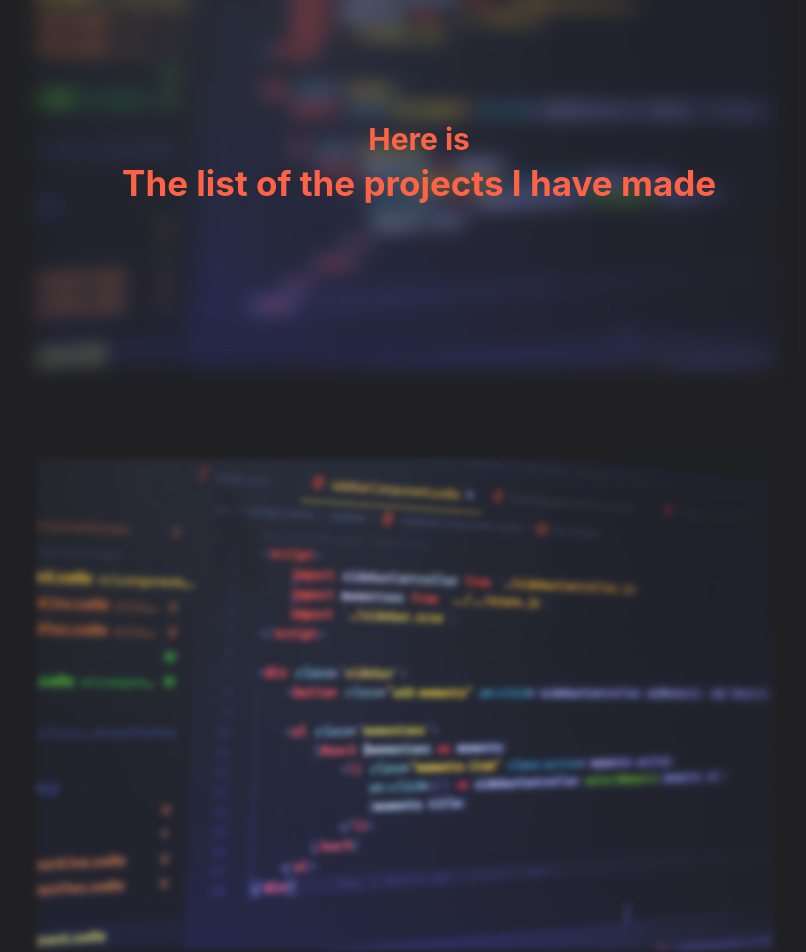
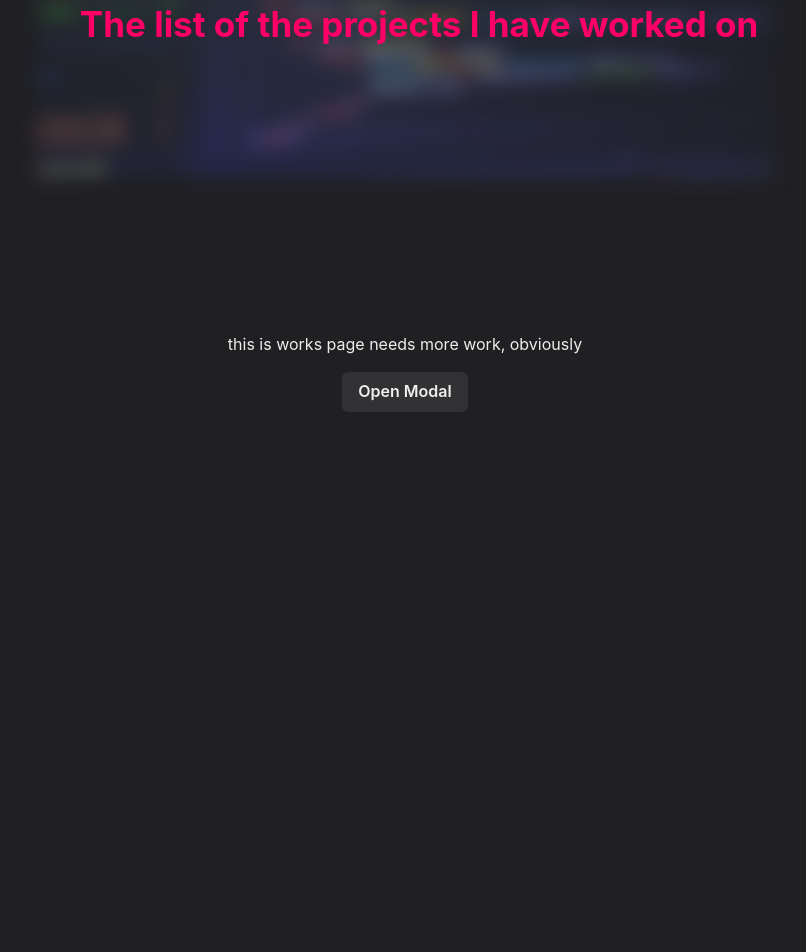
Before and after one commit to Kavi-D/Portfolio, a Next.js app in the folder app-local/: page /works in a window 1280 px wide. Shown: the part 180-1132 px from the top of the page, without its empty margins (235-1041 px from the left). After the commit the page ends 800 px from the top, so only its background shows below. Built offline with nearby package versions, Linux system fonts and the light colour scheme.

Commit message:
changed some styling issues and fixed sizing of images

```diff
--- a/app-local/pages/index.js
+++ b/app-local/pages/index.js
@@ -10,6 +10,7 @@ import {
   Image,
   Wrap,
   WrapItem,
+  useColorModeValue
 } from "@chakra-ui/react";
 import Title from "../components/title";
 import Paragraph from "../components/Paragraph";
@@ -117,7 +118,7 @@ const Page = () => {
           <List spacing={3}>
             <ListItem>
               <Button
-                colorScheme="messenger"
+                colorScheme={useColorModeValue('messenger', 'red')}
                 variant="ghost"
                 leftIcon={<AiTwotoneMail />}
               >
@@ -128,7 +129,7 @@ const Page = () => {
             <ListItem>
               <Link href="https://www.linkedin.com/in/kavi-dharmarajan-a1ab48203/">
                 <Button
-                  colorScheme="messenger"
+                  colorScheme={useColorModeValue('messenger', 'red')}
                   variant="ghost"
                   leftIcon={<AiTwotoneMail />}
                 >
--- a/app-local/pages/works.js
+++ b/app-local/pages/works.js
@@ -3,7 +3,7 @@
 //each card componenet will be have a picture and a little descirption
 //each card component- when clicked- will display a modal featuring descriptions
 //and any other useful information
-import { Box, Button, Image, useDisclosure, Container, Heading, Text} from "@chakra-ui/react";
+import { Box, Button, Image, useDisclosure, Container, Heading, Text, SimpleGrid, useColorModeValue} from "@chakra-ui/react";
 import {
   Modal,
   extendTheme,
@@ -34,7 +34,7 @@ const mystyle = {
     zIndex:'-1',
     right:'70%',
     left: '2%',
-    bottom: '250px'
+    bottom: '225px'
 
 }
 const Works = () => {
@@ -44,36 +44,32 @@ const Works = () => {
     <>
     <Image
         alt="Kavi Dharmarajan"
-
+        boxSize='300px'
         src="/images/works/programImage.jpg"
         position="relative"
         zIndex={-1}
         filter="blur(10px)"
+        width= '1000px'
+
 
         />
         <Container maxW="contianer.sm" pt={1} centerContent>
 
         <div style={mystyle} >
-            <Heading color= 'tomato' as="sm"  size ="lg" position='relative'>
+            <Heading color= {useColorModeValue('#00b3b3', '#ff0066')} as="sm"  size ="xl" position='relative'>
                   Here is
             </Heading>
 
         </div>
         <div style={mystyle} >
-            <Text color= 'tomato'  fontSize='35px' as="b" position='relative'>
-                  The list of the projects I have made
+            <Text color= {useColorModeValue('#00b3b3', '#ff0066')} fontSize='35px' as="b" position='relative'>
+                  The list of the projects I have worked on
             </Text>
 
         </div>
         </Container>
 
-    <Image alt="other"
-    resizeMode='cover'
-    blurRadius={3}
-    position="relative"
-    zIndex={-1}
-    filter="blur(3px)"
-        src="/images/works/programImage.jpg"/>
+
     <Container maxW="contianer.md" pt={14} centerContent>
       <div>this is works page needs more work, obviously</div>
       <Button mt={4} onClick={onOpen}>
```
